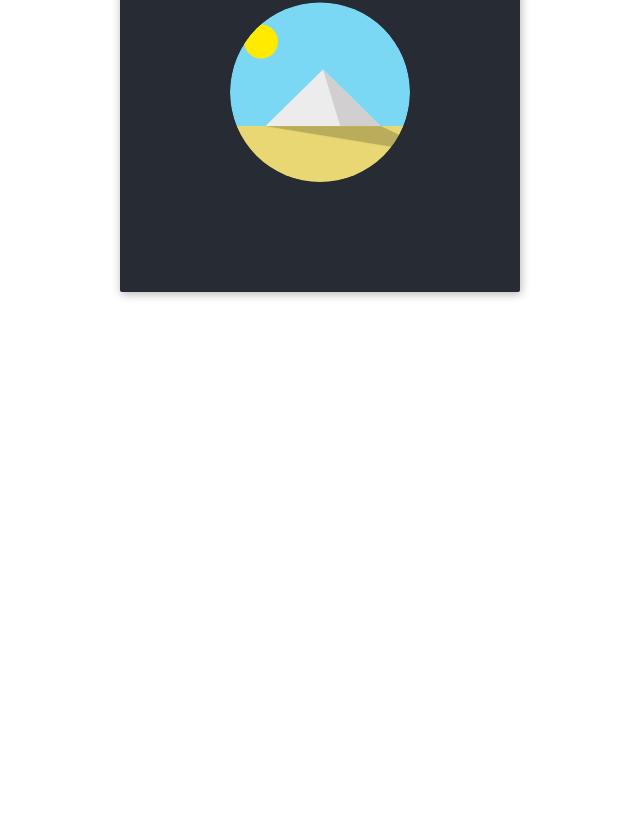
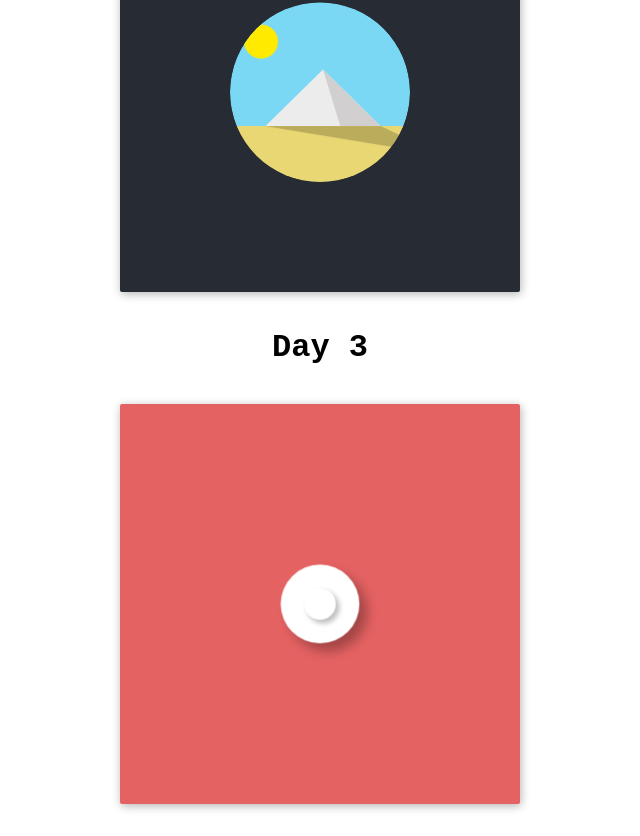
Before and after one commit to davipm/vue-animations, a Vue app: page / in a window 1280 px wide. Shown: the part 801-1637 px from the top of the page, without its empty margins (320-960 px from the left). Before the commit the page ends 1125 px from the top, so only its background shows below. Built offline with nearby package versions, Linux system fonts and the light colour scheme.

Commit message:
add challenger 3

```diff
--- a/package.json
+++ b/package.json
@@ -9,7 +9,8 @@
   "dependencies": {
     "core-js": "^3.4.3",
     "register-service-worker": "^1.6.2",
-    "vue": "^2.6.10"
+    "vue": "^2.6.10",
+    "vue-meta": "^2.3.1"
   },
   "devDependencies": {
     "@vue/cli-plugin-babel": "^4.1.0",
--- a/src/App.vue
+++ b/src/App.vue
@@ -3,18 +3,42 @@
     <h1 class="app__title">CSS 100 days Challenger by Davi Pereira</h1>
     <Day1 />
     <Day2 />
+    <Day3 />
   </div>
 </template>
 
 <script>
   import Day1 from "./components/Day1";
   import Day2 from "./components/Day2";
+  import Day3 from "./components/Day3";
 
   export default {
     name: 'app',
     components: {
       Day1,
       Day2,
+      Day3,
+    },
+
+    metaInfo: {
+      title: 'CSS 100 days Challenger by Davi Pereira',
+      //titleTemplate: '%s - Yay!',
+      htmlAttrs: {
+        lang: 'pt-BR',
+        amp: true
+      },
+      meta: [
+        { charset: 'utf-8' },
+        { name: 'title', content: 'CSS 100 days Challenger by Davi Pereira 2019' },
+        { name: 'description', content: 'CSS 100 days Challenger by Davi Pereira 2019' },
+
+        // facebook
+        { property: 'og:type', content: 'website' },
+        { property: 'og:url', content: 'website' },
+        { property: 'og:title', content: 'CSS 100 days Challenger by Davi Pereira 2019' },
+        { property: 'og:description', content: 'CSS 100 days Challenger by Davi Pereira 2019' },
+        { property: 'og:image', content: 'https://avatars3.githubusercontent.com/u/24769178?s=460&v=4' },
+      ]
     }
   }
 </script>
--- /dev/null
+++ b/src/components/Day3.vue
@@ -0,0 +1,109 @@
+<template>
+  <section class="section">
+    <h3 class="section__title">Day 3</h3>
+    <div class="frame frame--fix">
+      <div class="center">
+        <div class="dot-1"></div>
+        <div class="dot-2"></div>
+        <div class="dot-3"></div>
+      </div>
+    </div>
+  </section>
+</template>
+
+<script>
+  export default {
+    name: 'Day3'
+  }
+</script>
+
+<style scoped lang="scss">
+  $bezier: cubic-bezier(.21,.98,.6,.99);
+
+  .frame {
+    background-color: #E56262;
+  }
+
+  .center {
+    width: 220px;
+    height: 220px;
+    top: 90px;
+    left: 90px;
+    transform: none;
+  }
+
+  .dot-1 {
+    position: absolute;
+    z-index: 3;
+    width: 30px;
+    height: 30px;
+    top: 95px;
+    left: 95px;
+    background-color: #FFFFFF;
+    border-radius: 50%;
+    animation-fill-mode: both;
+    animation: jump-jump-1 2s $bezier infinite alternate;
+  }
+
+  .dot-2 {
+    position: absolute;
+    z-index: 2;
+    width: 60px;
+    height: 60px;
+    top: 80px;
+    left: 80px;
+    background-color: #FFFFFF;
+    border-radius: 50%;
+    animation-fill-mode: both;
+    animation: jump-jump-2 2s $bezier infinite alternate;
+  }
+
+  .dot-3 {
+    position: absolute;
+    z-index: 1;
+    width: 90px;
+    height: 90px;
+    top: 65px;
+    left: 65px;
+    background-color: #FFFFFF;
+    border-radius: 50%;
+    animation-fill-mode: both;
+    animation: jump-jump-3 2s $bezier infinite alternate;
+  }
+
+  @keyframes jump-jump-1 {
+    0%, 70% {
+      box-shadow: 2px 2px 3px 2px rgba(0,0,0,0.2);
+      transform: scale(0);
+    }
+
+    100% {
+      box-shadow: 10px 10px 15px 0 rgba(0,0,0,0.3);
+      transform: scale(1);
+    }
+  }
+
+  @keyframes jump-jump-2 {
+    0%, 40% {
+      box-shadow: 2px 2px 3px 2px rgba(0,0,0,0.2);
+      transform: scale(0);
+    }
+
+    100% {
+      box-shadow: 10px 10px 15px 0 rgba(0,0,0,0.3);
+      transform: scale(1);
+    }
+  }
+
+  @keyframes jump-jump-3 {
+    0%, 10% {
+      box-shadow: 2px 2px 3px 2px rgba(0,0,0,0.2);
+      transform: scale(0);
+    }
+
+    100% {
+      box-shadow: 10px 10px 15px 0 rgba(0,0,0,0.3);
+      transform: scale(1);
+    }
+  }
+</style>
--- a/src/main.js
+++ b/src/main.js
@@ -1,9 +1,15 @@
-import Vue from 'vue'
-import App from './App.vue'
-import './registerServiceWorker'
+import Vue from "vue";
+import App from "./App.vue";
+import "./registerServiceWorker";
+import VueMeta from "vue-meta";
 
-Vue.config.productionTip = false
+Vue.config.productionTip = false;
+
+Vue.use(VueMeta, {
+  // optional pluginOptions
+  refreshOnceOnNavigation: true
+});
 
 new Vue({
-  render: h => h(App),
-}).$mount('#app')
+  render: h => h(App)
+}).$mount("#app");
```
Also changed, not shown: 1 other file (tests, documents, lock files or other folders).
